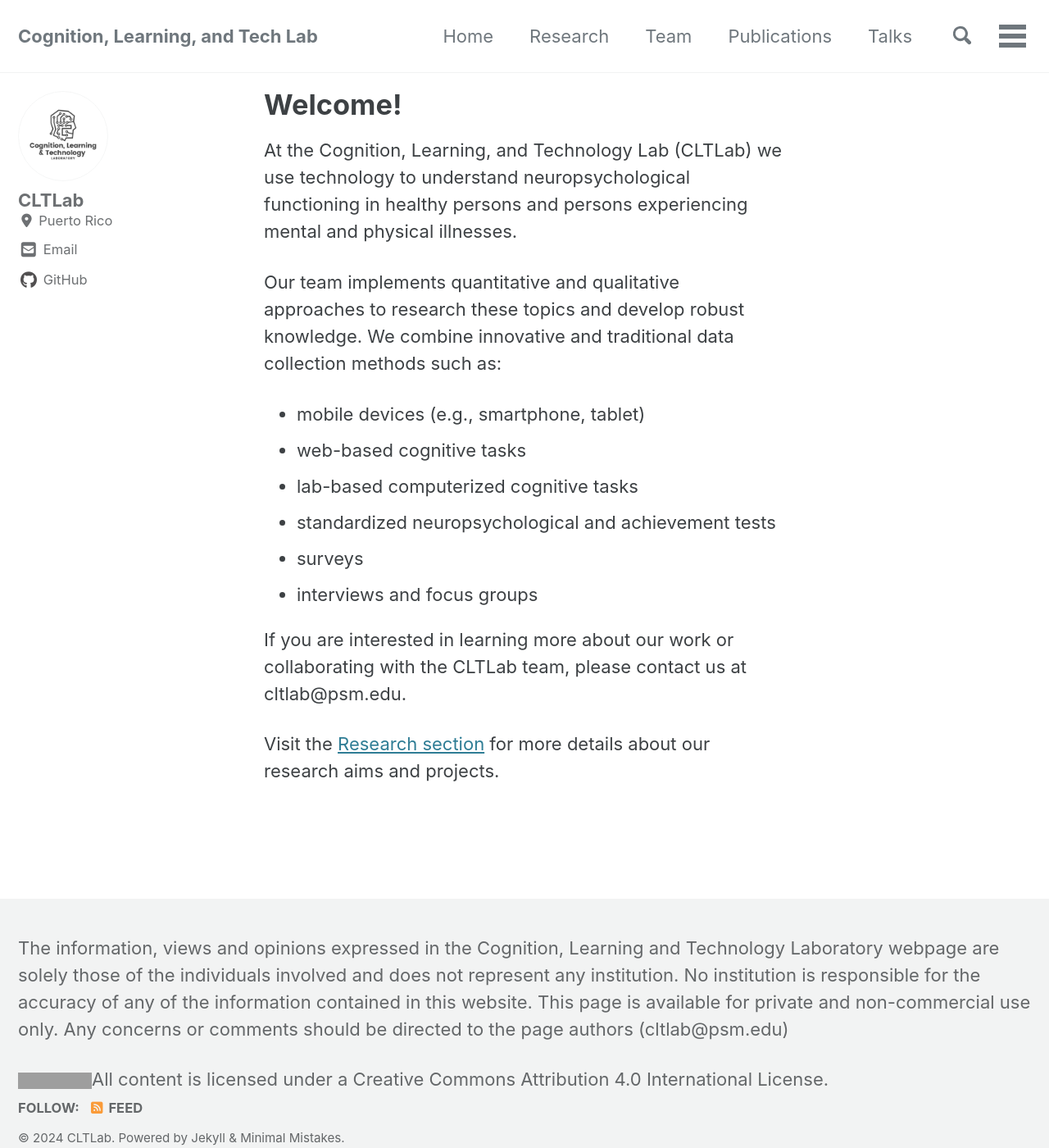
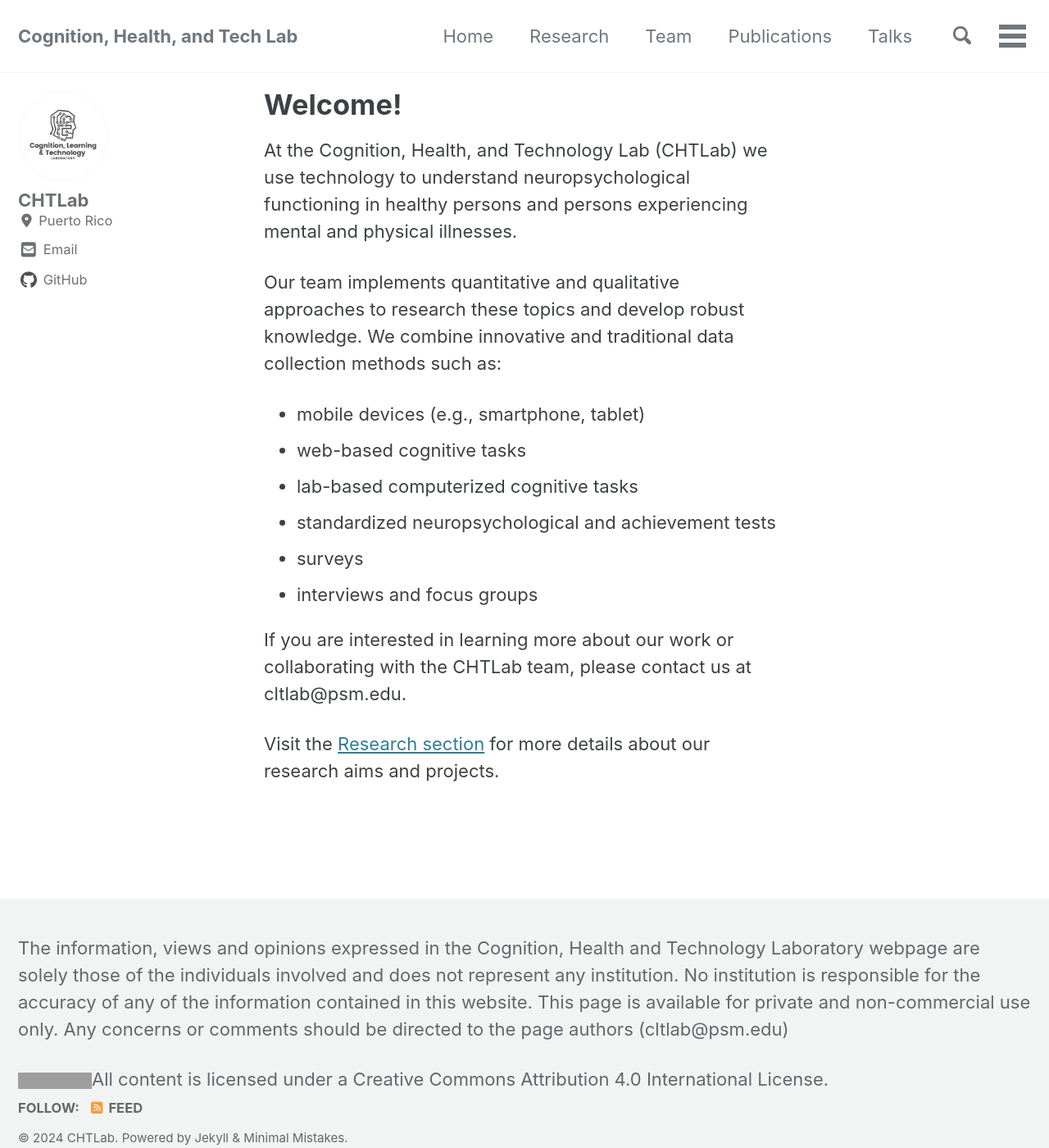
Before and after one commit to cognition-health-technology-lab/chtlab.github.io, a Jekyll site: the page built from _pages/index.md, in a window 1280 px wide and 1400 px high. Shown: the whole window at 82% size. Built offline with Jekyll 4.4.1, drawn with Linux system fonts in a browser that asks for light colours; cached includes are drawn as plain includes; nearby versions of some CDN libraries; a style sheet for code colours, icons or effects is not loaded; grey boxes are pictures that could not be loaded.

Commit message:
Update labs name

```diff
--- a/_config.yml
+++ b/_config.yml
@@ -12,16 +12,16 @@
 # Basic info
 ##################################################
 locale                   : "en-US"
-title                    : "Cognition, Learning, and Tech Lab"
+title                    : "Cognition, Health, and Tech Lab"
 subtitle                 : # site tagline that appears below site title in masthead
 title_separator          : "-"
-name                     : "CLTLab"
-description              : "CLTLab website"
+name                     : "CHTLab"
+description              : "CHTLab website"
 
 # Site Author info
 ##################################################
 author:
-  name             : "CLTLab"
+  name             : "CHTLab"
   avatar           : "/images/logo.png"
   location: "Puerto Rico"
   #links that appear in the authors navigation sidebar
--- a/_includes/footer/custom.html
+++ b/_includes/footer/custom.html
@@ -1,4 +1,4 @@
-<p>The information, views and opinions expressed in the Cognition, Learning and Technology
+<p>The information, views and opinions expressed in the Cognition, Health and Technology
     Laboratory webpage are solely those of the individuals involved and does not represent any
     institution. No institution is responsible for the accuracy of any of the information
     contained in this website. This page is available for private and non-commercial use only.
--- a/_pages/index.md
+++ b/_pages/index.md
@@ -25,7 +25,7 @@ title: Welcome!
 # # Delete the previous lines if you prefer not to have a feature row
 ---
 
-At the Cognition, Learning, and Technology Lab (CLTLab) we use technology to understand neuropsychological functioning in healthy persons and persons experiencing mental and physical illnesses.
+At the Cognition, Health, and Technology Lab (CHTLab) we use technology to understand neuropsychological functioning in healthy persons and persons experiencing mental and physical illnesses.
 
 Our team implements quantitative and qualitative approaches to research these topics and develop robust knowledge. We combine innovative and traditional data collection methods such as:
 - mobile devices (e.g., smartphone, tablet)
@@ -35,7 +35,7 @@ Our team implements quantitative and qualitative approaches to research these to
 - surveys
 - interviews and focus groups
 
-If you are interested in learning more about our work or collaborating with the CLTLab team, please contact us at cltlab@psm.edu.
+If you are interested in learning more about our work or collaborating with the CHTLab team, please contact us at cltlab@psm.edu.
 
 Visit the <a href="{{ site.url }}{{ site.baseurl }}/research">Research section</a> for more details about our research aims and projects.
 
```
